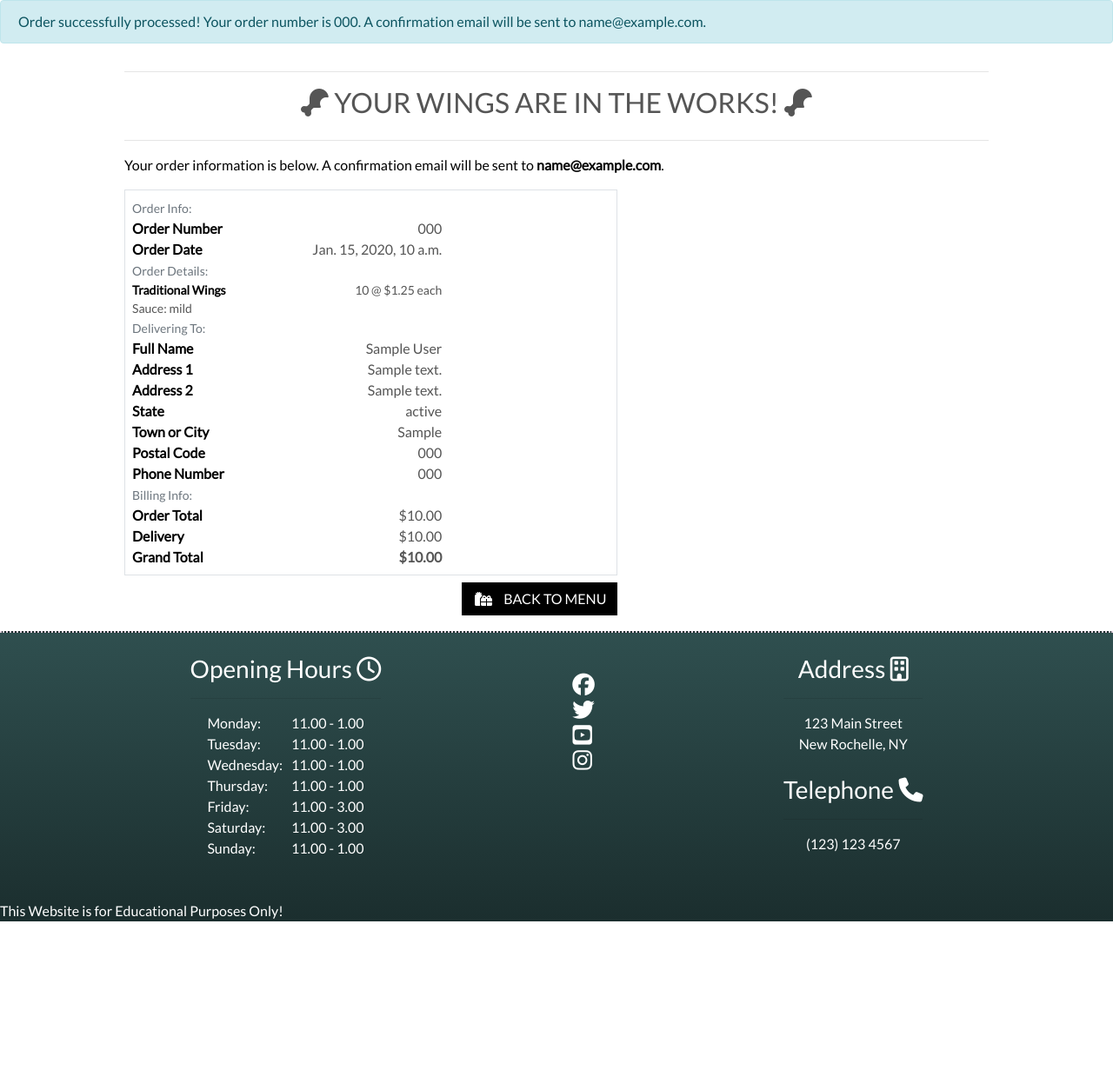
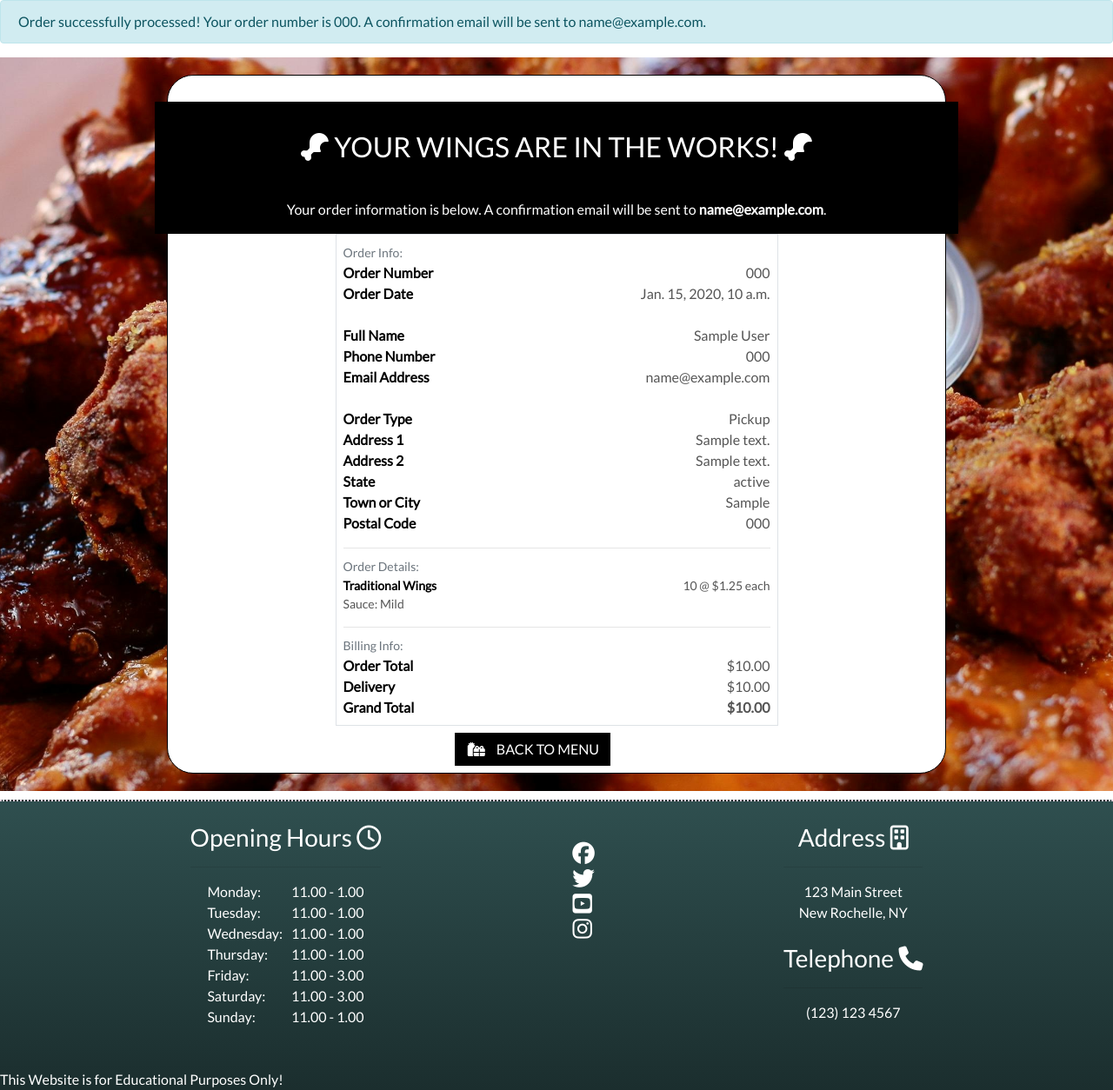
Before and after one commit to MichelleDuda/wangers-pp5, a Django app: page /checkout/checkout_success/000/ in a window 1280 px wide. Shown: the part 188-1442 px from the top of the page at 87% size. Before the commit the page ends 1248 px from the top, so only its background shows below. Run offline with Django 3.2, Linux system fonts and the light colour scheme; data comes from the database, SQL or seed files in the repository; tables that the repository leaves empty hold one stand-in row (values such as "Sample post"); parts of the project's set-up code (start-up, migrations or seed data) failed here and were passed over; some libraries are stand-ins or nearby versions.

Commit message:
Add styling to checkout_success.html

```diff
--- a/checkout/static/checkout/css/checkout.css
+++ b/checkout/static/checkout/css/checkout.css
@@ -63,3 +63,24 @@
     height: 100%;
     color: black;
 }
+
+/* Checkout Success Styling */
+.checkout-success-block {
+  background-color: white;
+    border: 1px solid black;
+    border-radius: 30px;
+    width: 70%
+}
+
+.form-header {
+  background-color: black;
+  color: white;
+  margin-top: 30px;
+}
+
+.page-bg {
+    background: url('/media/hero.jpg') no-repeat center center / cover;
+    width: 100%;
+    padding-top: 20px;
+    padding-bottom: 20px;
+}
--- a/checkout/templates/checkout/checkout_success.html
+++ b/checkout/templates/checkout/checkout_success.html
@@ -10,18 +10,19 @@
 
 {% block content %}
 
-<div class="container">
-    <div class="row">
+<div class="page-bg">
+<div class="checkout-success-block center mx-auto">
+    <div class="row form-header">
         <div class="col">
             <hr>
             <h2 class="logo-font mb-4 text-center"><i class="fa-solid fa-drumstick-bite"></i> Your Wings Are in the Works! <i class="fa-solid fa-drumstick-bite"></i></h2>
             <hr>
-         <p class="text-black">Your order information is below. A confirmation email will be sent to <strong>{{ order.email }}</strong>.</p>
+         <p class="text-center">Your order information is below. A confirmation email will be sent to <strong>{{ order.email }}</strong>.</p>
         </div>
     </div>
 
  <div class="row">
-    <div class="col-12 col-lg-7">
+    <div class="col-12 col-lg-7 mx-auto">
         <div class="order-confirmation-wrapper p-2 border">
             <div class="row">
                 <div class="col">
@@ -33,7 +34,7 @@
                 <div class="col-12 col-md-4">
                     <p class="mb-0 text-black font-weight-bold">Order Number</p>
                 </div>
-                <div class="col-12 col-md-4 text-md-right">
+                <div class="col-12 col-md-8 text-md-right">
                     <p class="mb-0">{{ order.order_number }}</p>
                 </div>
             </div>
@@ -42,10 +43,107 @@
                 <div class="col-12 col-md-4">
                     <p class="mb-0 text-black font-weight-bold">Order Date</p>
                 </div>
-                <div class="col-12 col-md-4 text-md-right">
+                <div class="col-12 col-md-8 text-md-right">
                     <p class="mb-0">{{ order.date }}</p>
                 </div>
             </div>
+
+            <br>
+
+            <div class="row">
+                <div class="col-12 col-md-4">
+                    <p class="mb-0 text-black font-weight-bold">Full Name</p>
+                </div>
+                <div class="col-12 col-md-8 text-md-right">
+                    <p class="mb-0">{{ order.full_name }}</p>
+                </div>
+            </div>
+
+            <div class="row">
+                <div class="col-12 col-md-4">
+                    <p class="mb-0 text-black font-weight-bold">Phone Number</p>
+                </div>
+                <div class="col-12 col-md-8 text-md-right">
+                    <p class="mb-0">{{ order.phone_number }}</p>
+                </div>
+            </div>
+
+            <div class="row">
+                <div class="col-12 col-md-4">
+                    <p class="mb-0 text-black font-weight-bold">Email Address</p>
+                </div>
+                <div class="col-12 col-md-8 text-md-right">
+                    <p class="mb-0">{{ order.email }}</p>
+                </div>
+            </div>
+
+            <br>
+
+            <div class="row">
+                <div class="col-12 col-md-4">
+                    <p class="mb-0 text-black font-weight-bold">Order Type</p>
+                </div>
+                <div class="col-12 col-md-8 text-md-right">
+                    <p class="mb-0">{{ order.delivery_method|capfirst }}</p>
+                </div>
+            </div>
+
+            {% if order.street_address1 %}
+            <div class="row">
+                <div class="col-12 col-md-4">
+                    <p class="mb-0 text-black font-weight-bold">Address 1</p>
+                </div>
+                <div class="col-12 col-md-8 text-md-right">
+                    <p class="mb-0">{{ order.street_address1 }}</p>
+                </div>
+            </div>
+            {% endif %}
+
+            {% if order.street_address2 %}
+            <div class="row">
+                <div class="col-12 col-md-4">
+                    <p class="mb-0 text-black font-weight-bold">Address 2</p>
+                </div>
+                <div class="col-12 col-md-8 text-md-right">
+                    <p class="mb-0">{{ order.street_address2 }}</p>
+                </div>
+            </div>
+            {% endif %}
+
+            {% if order.state %}
+            <div class="row">
+                <div class="col-12 col-md-4">
+                    <p class="mb-0 text-black font-weight-bold">State</p>
+                </div>
+                <div class="col-12 col-md-8 text-md-right">
+                    <p class="mb-0">{{ order.state }}</p>
+                </div>
+            </div>
+            {% endif %}
+
+            {% if order.town_or_city %}
+            <div class="row">
+                <div class="col-12 col-md-4">
+                    <p class="mb-0 text-black font-weight-bold">Town or City</p>
+                </div>
+                <div class="col-12 col-md-8 text-md-right">
+                    <p class="mb-0">{{ order.town_or_city }}</p>
+                </div>
+            </div>
+            {% endif %}
+
+            {% if order.postcode %}
+            <div class="row">
+                <div class="col-12 col-md-4">
+                    <p class="mb-0 text-black font-weight-bold">Postal Code</p>
+                </div>
+                <div class="col-12 col-md-8 text-md-right">
+                    <p class="mb-0">{{ order.postcode }}</p>
+                </div>
+            </div>
+            {% endif %}
+
+            <hr class="mb-2">
 
             <div class="row">
                 <div class="col">
@@ -60,93 +158,16 @@
                         {{ item.menu_item.name }}
                     </p>
                     {% if item.sauce %}
-                        <p class="small mb-0">Sauce: {{ item.sauce.name }}</p>
+                        <p class="small mb-0">Sauce: {{ item.sauce.friendly_name }}</p>
                     {% endif %}
                 </div>
-                <div class="col-12 col-md-4 text-md-right">
+                <div class="col-12 col-md-8 text-md-right">
                     <p class="small mb-0">{{ item.quantity }} @ ${{ item.menu_item.price }} each</p>
                 </div>
             </div>
             {% endfor %}
 
-            <div class="row">
-                <div class="col">
-                    <small class="text-muted">Delivering To:</small>
-                </div>
-            </div>
-
-            <div class="row">
-                <div class="col-12 col-md-4">
-                    <p class="mb-0 text-black font-weight-bold">Full Name</p>
-                </div>
-                <div class="col-12 col-md-4 text-md-right">
-                    <p class="mb-0">{{ order.full_name }}</p>
-                </div>
-            </div>
-
-            {% if order.street_address1 %}
-            <div class="row">
-                <div class="col-12 col-md-4">
-                    <p class="mb-0 text-black font-weight-bold">Address 1</p>
-                </div>
-                <div class="col-12 col-md-4 text-md-right">
-                    <p class="mb-0">{{ order.street_address1 }}</p>
-                </div>
-            </div>
-            {% endif %}
-
-            {% if order.street_address2 %}
-            <div class="row">
-                <div class="col-12 col-md-4">
-                    <p class="mb-0 text-black font-weight-bold">Address 2</p>
-                </div>
-                <div class="col-12 col-md-4 text-md-right">
-                    <p class="mb-0">{{ order.street_address2 }}</p>
-                </div>
-            </div>
-            {% endif %}
-
-            {% if order.state %}
-            <div class="row">
-                <div class="col-12 col-md-4">
-                    <p class="mb-0 text-black font-weight-bold">State</p>
-                </div>
-                <div class="col-12 col-md-4 text-md-right">
-                    <p class="mb-0">{{ order.state }}</p>
-                </div>
-            </div>
-            {% endif %}
-
-            {% if order.town_or_city %}
-            <div class="row">
-                <div class="col-12 col-md-4">
-                    <p class="mb-0 text-black font-weight-bold">Town or City</p>
-                </div>
-                <div class="col-12 col-md-4 text-md-right">
-                    <p class="mb-0">{{ order.town_or_city }}</p>
-                </div>
-            </div>
-            {% endif %}
-
-            {% if order.postcode %}
-            <div class="row">
-                <div class="col-12 col-md-4">
-                    <p class="mb-0 text-black font-weight-bold">Postal Code</p>
-                </div>
-                <div class="col-12 col-md-4 text-md-right">
-                    <p class="mb-0">{{ order.postcode }}</p>
-                </div>
-            </div>
-            {% endif %}
-
-            <div class="row">
-                <div class="col-12 col-md-4">
-                    <p class="mb-0 text-black font-weight-bold">Phone Number</p>
-                </div>
-                <div class="col-12 col-md-4 text-md-right">
-                    <p class="mb-0">{{ order.phone_number }}</p>
-                </div>
-            </div>
+            <hr class="mb-2">
 
             <div class="row">
                 <div class="col">
@@ -158,7 +179,7 @@
                 <div class="col-12 col-md-4">
                     <p class="mb-0 text-black font-weight-bold">Order Total</p>
                 </div>
-                <div class="col-12 col-md-4 text-md-right">
+                <div class="col-12 col-md-8 text-md-right">
                     <p class="mb-0">${{ order.order_total|floatformat:2 }}</p>
                 </div>
             </div>
@@ -167,7 +188,7 @@
                 <div class="col-12 col-md-4">
                     <p class="mb-0 text-black font-weight-bold">Delivery</p>
                 </div>
-                <div class="col-12 col-md-4 text-md-right">
+                <div class="col-12 col-md-8 text-md-right">
                     <p class="mb-0">${{ order.delivery_cost|floatformat:2 }}</p>
                 </div>
             </div>
@@ -176,7 +197,7 @@
                 <div class="col-12 col-md-4">
                     <p class="mb-0 text-black font-weight-bold">Grand Total</p>
                 </div>
-                <div class="col-12 col-md-4 text-md-right">
+                <div class="col-12 col-md-8 text-md-right">
                     <p class="mb-0"><strong>${{ order.grand_total|floatformat:2 }}</strong></p>
                 </div>
             </div>
@@ -196,4 +217,5 @@
     </div>
 
 </div>
+</div>
 {% endblock %}
```
